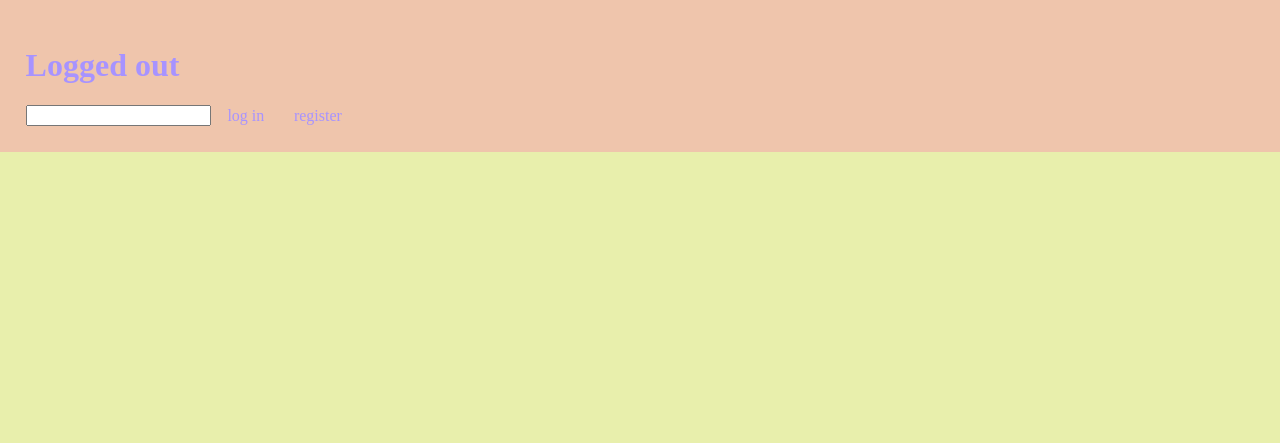
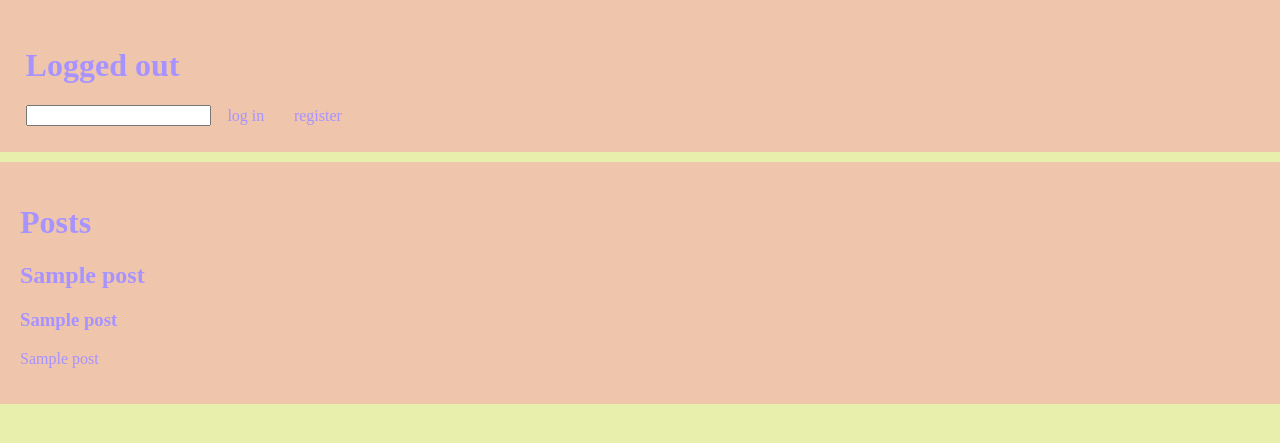
Before and after one commit to DoubleJThePonderer/ProoveEksamen26, a Flask app: template Templates/index.html in a window 1280 px wide. Shown: the top 443 px of the page. Run offline with Flask 3, Linux system fonts and the light colour scheme; the template is opened without the code that fills it: most values are stand-ins (such as "Sample title", 1, 10 or a date in 2020).

Commit message:
added posting and viewing

```diff
--- a/Templates/index.html
+++ b/Templates/index.html
@@ -21,5 +21,12 @@
         <a href="{{ url_for('register') }}">register</a>
         {% endif %}
     </header>
+    <div>
+        <h1>Posts</h1>
+        {% for post in posts %}
+        <h2>{{ post[1] }} <h3>{{ post[3] }}</h3></h2>
+        <p>{{post[2]}}</p>
+        {% endfor %}
+    </div>
 </body>
 </html>
--- a/Templates/login.html
+++ b/Templates/login.html
@@ -8,7 +8,7 @@
 </head>
 <body>
 
-    <div class="container">  <!-- Wrapper for form -->
+    <header>
         <h2 class="word">Login</h2>
 
         <form action="{{ url_for('login') }}" method="post">
@@ -22,7 +22,7 @@
 
 
         <p class="bottom">Don't have an account? <a href="{{ url_for('register') }}">Register here</a> <a href="{{ url_for('index')  }}">back to index</a></p>
-    </div>
+    </header>
 
 </body>
 </html>
--- a/Templates/register.html
+++ b/Templates/register.html
@@ -8,7 +8,7 @@
 </head>
 <body>
 
-    <div class="container">  <!-- Wrapper for form -->
+    <header>
         <h2 class="word">Register</h2>
 
         <form action="{{ url_for('register') }}" method="post">
@@ -22,7 +22,7 @@
         </form>
 
         <p class="bottom">Already have an account? <a href="{{ url_for('login') }}">Login here</a> <a href="{{ url_for('index')  }}">back to index</a></p>
-    </div>
+    </header>
 
 </body>
 </html>
--- a/app.py
+++ b/app.py
@@ -15,7 +15,13 @@ def get_dbconection():
 
 @app.route('/')
 def index():
-    return render_template('index.html')
+    mydb = get_dbconection()
+    mycursor = mydb.cursor()
+    mycursor.execute("SELECT * FROM posts")
+    result = mycursor.fetchall()
+    mycursor.close()
+    mydb.close()
+    return render_template('index.html', posts = result)
 @app.route('/login', methods =['GET', 'POST'])
 def login():
     mydb = get_dbconection()
@@ -77,15 +83,16 @@ def register():
 def post():
     mydb = get_dbconection()
     msg=''
-    if request.method == 'POST' and 'titel' in request.form and 'content' in request.form:
+    if request.method == 'POST':
         titel = request.form['titel']
         content = request.form['content']
         author = session['username']
         cursor = mydb.cursor()
-        cursor.execute('INSERT INTO posts VALUES(%s,%s,%s)', (titel, content, author))
+        cursor.execute('INSERT INTO posts (title, content, author) VALUES (%s,%s,%s)', (titel, content, author))
         mydb.commit()
-        return render_template('index.html', msg = 'successfully posted')
-
+        cursor.close()
+        mydb.close()
+        return redirect('/')
     return render_template('post.html', msg=msg)
 
 
--- a/static/css/style.css
+++ b/static/css/style.css
@@ -17,6 +17,7 @@ body{
 div{
     background-color: var(--div_bg);
     padding: 20px;
+    margin-top: 10px;
 }
 
 header{
```
Also changed, not shown: Templates/post.html (+4 -4 lines), README.md, logg.md (line endings or trailing spaces).
